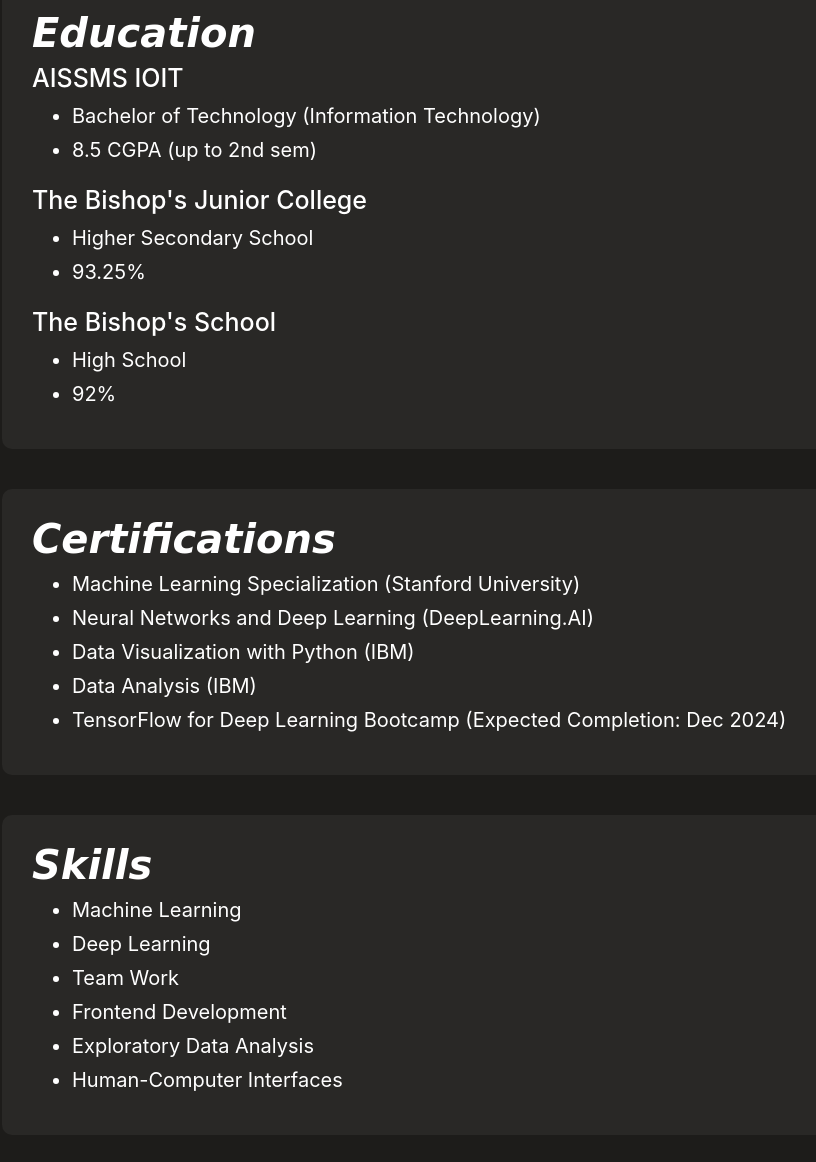
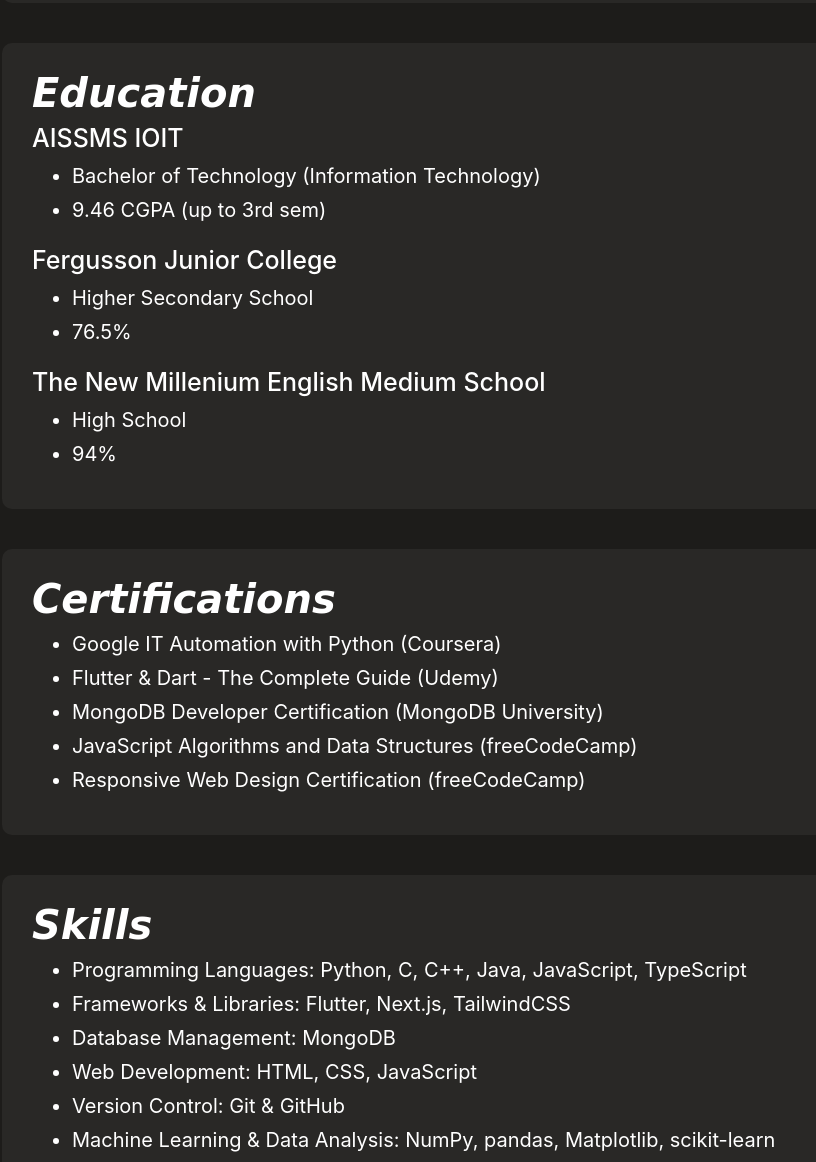
Before and after one commit to HrishikeshWadile/Portfolio_Website_1, a plain HTML site: page Portfolio/index.html in a window 1280 px wide. Shown: the part 477-1639 px from the top of the page, without its empty margins (8-824 px from the left). Drawn offline with nearby package versions, Linux system fonts and the light colour scheme.

Commit message:
Update index.html

```diff
--- a/Portfolio/index.html
+++ b/Portfolio/index.html
@@ -11,7 +11,7 @@
             <div class="Navbar">
                 <div class="avatar-name">
                     <img src="assets/profile_pic.png" alt="Avatar" class="avatar">
-                    <h1 style="padding-bottom: 20px;">Chinmay Nakwa</h1>
+                    <h1 style="padding-bottom: 20px;">Hrishikesh Wadile</h1>
                 </div>
                 <ul>
                     <li>
@@ -38,9 +38,7 @@
         <section id="About">
             <header>About</header>
             <p>
-                Hi! I'm Chinmay Nakwa, a second-year Bachelor of Technology student specializing in Information Technology.
-                I am deeply interested in Artificial Intelligence and Machine Learning, with a passion for applying these technologies to address real-world challenges and foster innovation.
-                Currently, I am building a solid foundation in programming languages like Python, Java, and R, along with a strong grounding in Mathematics to support my journey in AI/ML.
+                Hi, I'm Hrishikesh Wadile, a dedicated web developer and technology enthusiast with a passion for crafting intuitive and responsive websites. I specialize in front-end development, focusing on creating seamless user experiences with clean, efficient code. With experience in HTML, CSS, JavaScript, and Flutter, I enjoy transforming ideas into functional designs. Beyond coding, I’m constantly learning new technologies to stay ahead in the ever-evolving tech landscape. I take pride in attention to detail and love solving complex problems. In my free time, I explore AI, machine learning, and open-source projects. I believe in collaboration and continuous growth. Let's connect and build something innovative!
             </p>
         </section>
         <section id="Education">
@@ -49,17 +47,17 @@
                 <h2>AISSMS IOIT</h2>
                 <ul>
                     <li>Bachelor of Technology (Information Technology)</li>
-                    <li>8.5 CGPA (up to 2nd sem)</li>
+                    <li>9.46 CGPA (up to 3rd sem)</li>
                 </ul>
-                <h2>The Bishop's Junior College</h2>
+                <h2>Fergusson Junior College</h2>
                 <ul>
                     <li>Higher Secondary School</li>
-                    <li>93.25%</li>
+                    <li>76.5%</li>
                 </ul>
-                <h2>The Bishop's School</h2>
+                <h2>The New Millenium English Medium School</h2>
                 <ul>
                     <li>High School</li>
-                    <li>92%</li>
+                    <li>94%</li>
                 </ul>
             </div>
         </section>
@@ -67,26 +65,26 @@
             <header>Certifications</header>
             <div>
                 <ul>
-                    <li>Machine Learning Specialization (Stanford University)</li>
-                    <li>Neural Networks and Deep Learning (DeepLearning.AI)</li>
-                    <li>Data Visualization with Python (IBM)</li>
-                    <li>Data Analysis (IBM)</li>
-                    <li>TensorFlow for Deep Learning Bootcamp (Expected Completion: Dec 2024)</li>
+                    <li>Google IT Automation with Python (Coursera)</li>
+                    <li>Flutter & Dart - The Complete Guide (Udemy)</li>
+                    <li>MongoDB Developer Certification (MongoDB University)</li>
+                    <li>JavaScript Algorithms and Data Structures (freeCodeCamp)</li>
+                    <li>Responsive Web Design Certification (freeCodeCamp)</li>
                 </ul>
             </div>
         </section>
         <section id="Skills">
             <header>Skills</header>
-            <div>
-                <ul>
-                    <li>Machine Learning</li>
-                    <li>Deep Learning</li>
-                    <li>Team Work</li>
-                    <li>Frontend Development</li>
-                    <li>Exploratory Data Analysis</li>
-                    <li>Human-Computer Interfaces</li>
-                </ul>
-            </div>
+                <div>
+                    <ul>
+                        <li>Programming Languages: Python, C, C++, Java, JavaScript, TypeScript</li>
+                        <li>Frameworks & Libraries: Flutter, Next.js, TailwindCSS</li>
+                        <li>Database Management: MongoDB</li>
+                        <li>Web Development: HTML, CSS, JavaScript</li>
+                        <li>Version Control: Git & GitHub</li>
+                        <li>Machine Learning & Data Analysis: NumPy, pandas, Matplotlib, scikit-learn</li>
+                    </ul>
+                </div>
         </section>
         <section id="Contact">
             <header>Contact</header>
@@ -99,8 +97,8 @@
             </form>
         </section>
         <footer style="align-items: center;">
-            <p>Copyright © 2024 Chinmay Nakwa. All rights reserved</p>
-            <p><a href="mailto:chinmaynakwa29012005@gmail.com">chinmaynakwa29012005@gmail.com</a></p>
+            <p>Copyright © 2024 Hrishikesh Wadile. All rights reserved</p>
+            <p><a href="mailto:hrishikeshwadile2510@gmail.com">hrishikeshwadile2510@gmail.com</a></p>
         </footer>
     </body>
 </html>
```
